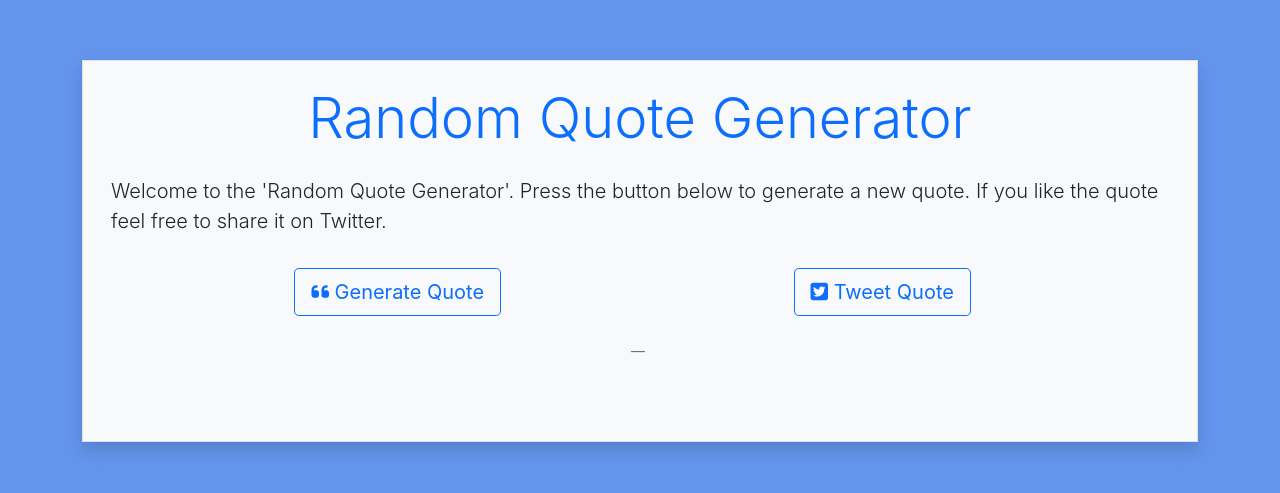
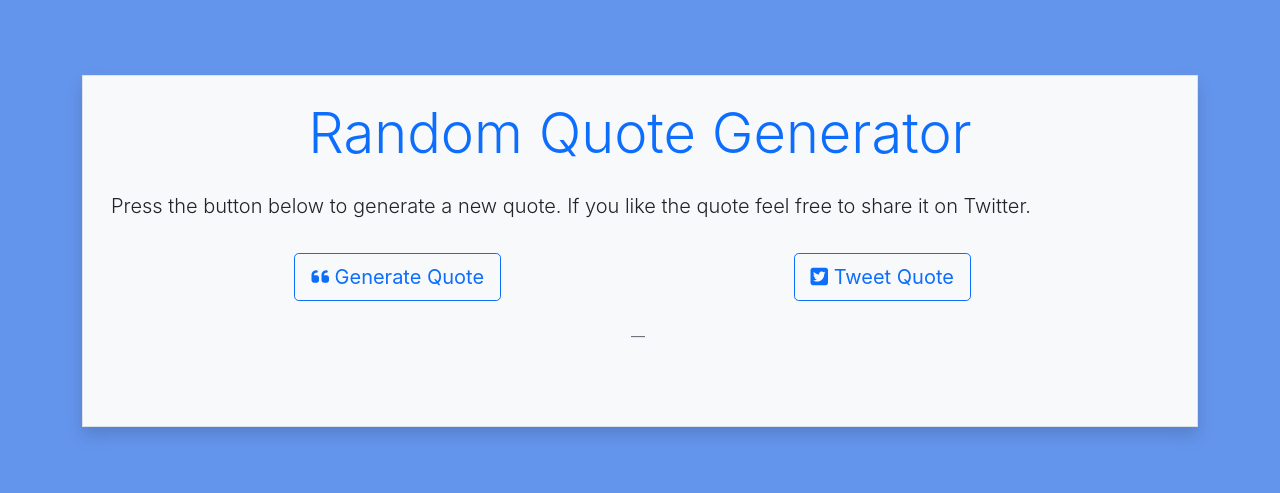
Before and after one commit to rsheppard-dev/random_quote_generator, a React (Create React App) app: page / in a window 1280 px wide. Shown: the part 149-642 px from the top of the page. Built offline with nearby package versions, Linux system fonts and the light colour scheme; no server answers.

Commit message:
text change

```diff
--- a/src/App.js
+++ b/src/App.js
@@ -53,7 +53,7 @@ componentDidMount() {
 
           <div className="row">
             <h1 className="display-4 text-center text-primary">Random Quote Generator</h1>
-            <p className="lead p-3">Welcome to the 'Random Quote Generator'. Press the button below to generate a new quote. If you like the quote feel free to share it on Twitter.</p>
+            <p className="lead p-3">Press the button below to generate a new quote. If you like the quote feel free to share it on Twitter.</p>
           </div>
 
           <div className="row buttons justify-content-evenly">
```
